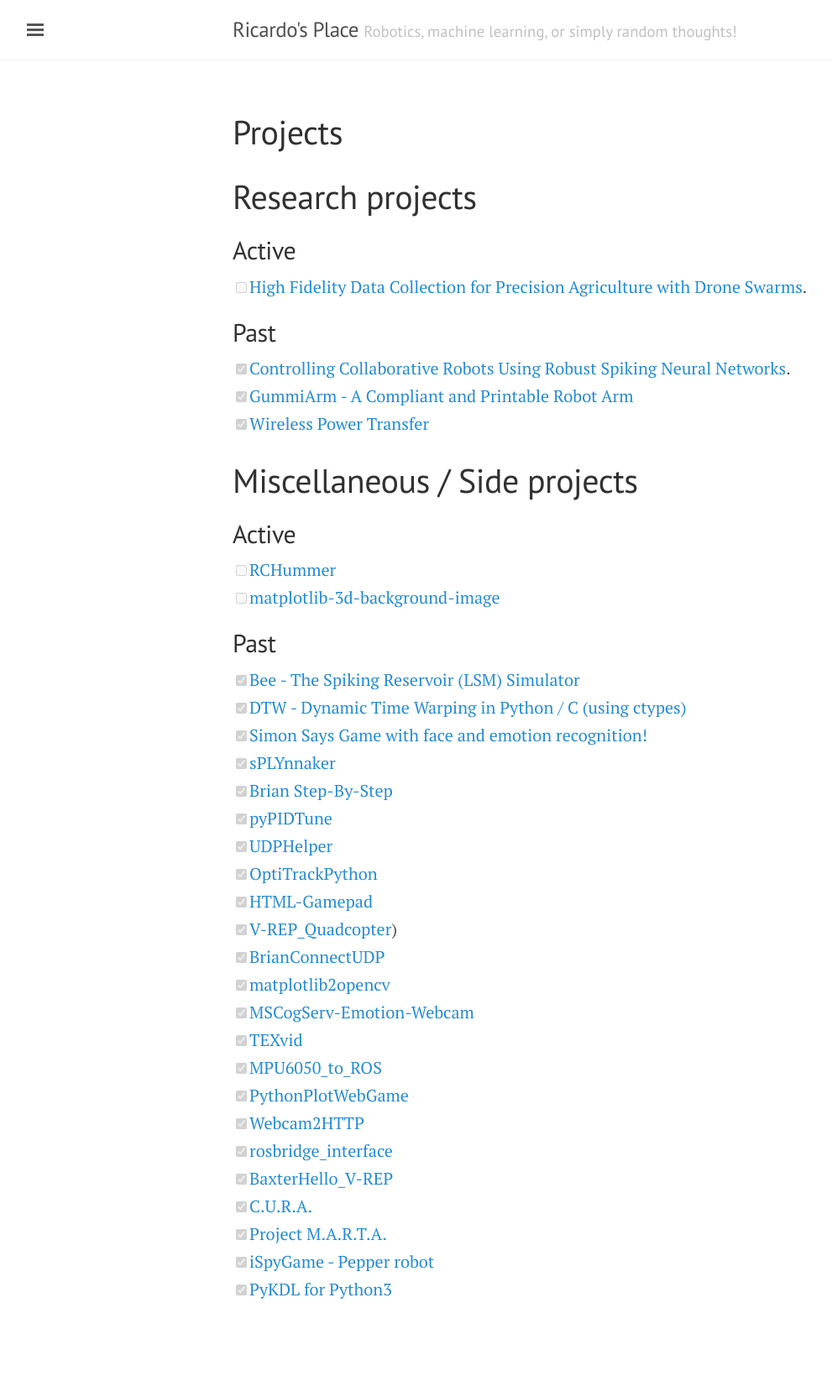
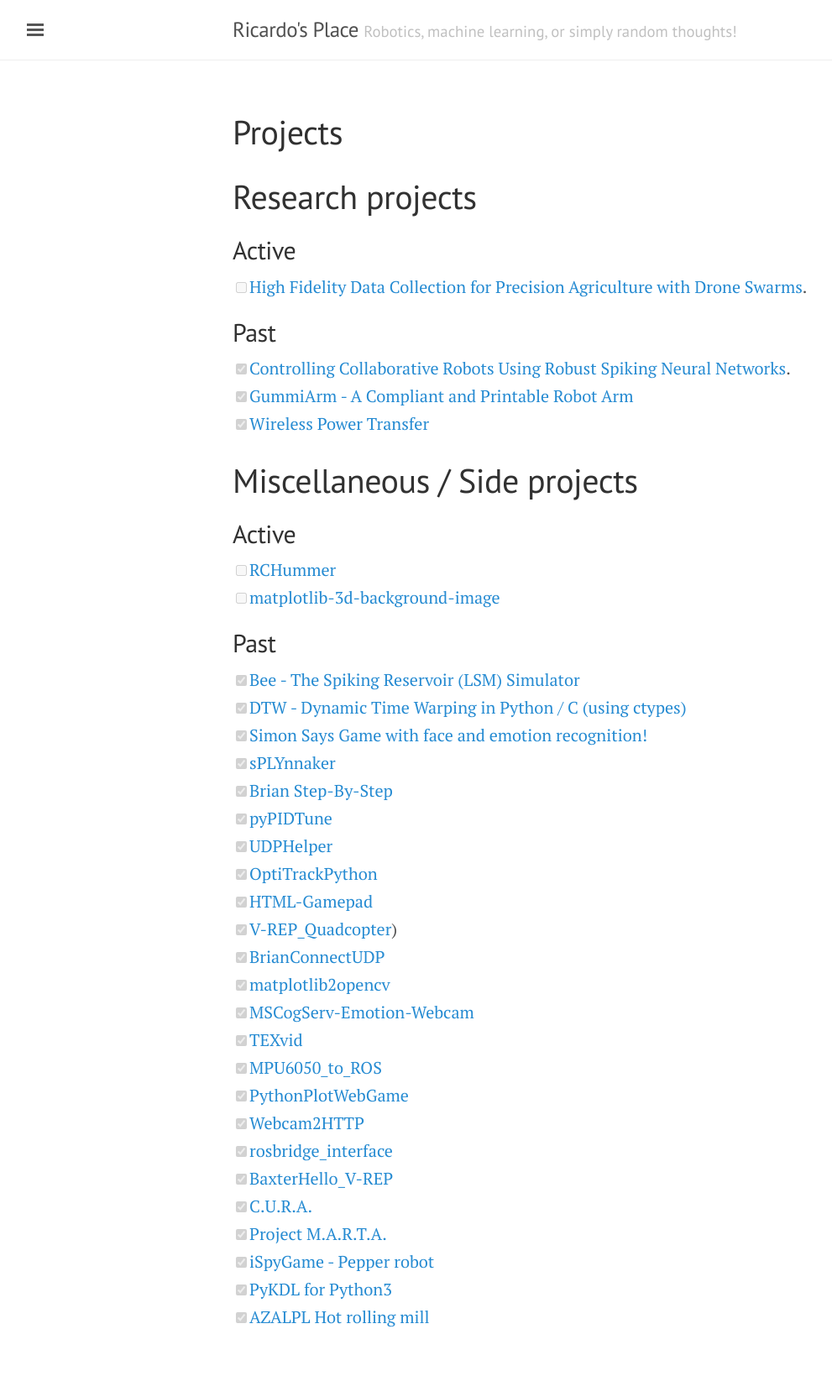
Before and after one commit to ricardodeazambuja/ricardodeazambuja.github.io, a Jekyll site: the page built from _pages/projects.md, in a window 1280 px wide. Shown: the whole page at 84% size, without its empty margins (3-994 px from the left). Built offline with Jekyll 4.4.1, drawn with Linux system fonts in a browser that asks for light colours; before the commit the page ends 1631 px from its top, so only the background shows below that.

Commit message:
updated past projects info - hot rolling mill

```diff
--- a/_pages/projects.md
+++ b/_pages/projects.md
@@ -41,3 +41,4 @@ title: Projects
 - [x] [Project M.A.R.T.A.](https://github.com/ricardodeazambuja/NAO_hackathon2017/tree/master/Project%20M.A.R.T.A.%20Team)
 - [x] [iSpyGame - Pepper robot](https://github.com/ricardodeazambuja/pepper-demo2017)
 - [x] [PyKDL for Python3](https://github.com/ricardodeazambuja/orocos_kinematics_dynamics/blob/master/python_orocos_kdl/Compiling%20PyKDL%20for%20Python3.ipynb)
+- [x] [AZALPL Hot rolling mill](https://www.youtube.com/watch?v=UOWg353JbDk)
```
